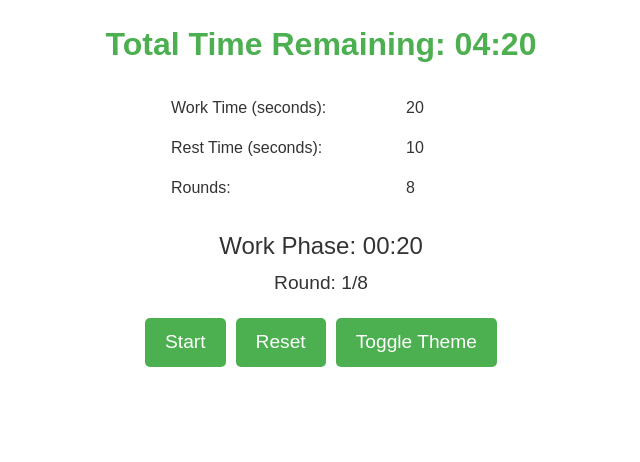
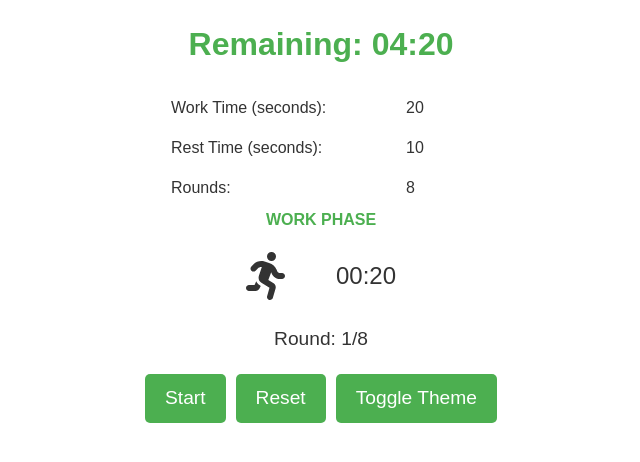
Before and after one commit to VoropN/tabata-timer, a Next.js app: page / in a window 1280 px wide. Shown: the top 462 px of the page, without its empty margins (319-959 px from the left). Built offline with nearby package versions, Linux system fonts and the light colour scheme.

Commit message:
update styles

```diff
--- a/components/TabataTimer.module.scss
+++ b/components/TabataTimer.module.scss
@@ -35,7 +35,17 @@
 /* Display timer phase and time remaining */
 .timerDisplay {
   font-size: 1.5rem;
-  margin-top: 20px;
+  margin: 20px 0;
+  min-width: 150px;
+  justify-content: space-between;
+  align-items: center;
+  display: flex;
+}
+
+.phaseName {
+  color: var(--primary-color);
+  font-weight: bold;
+  text-transform: uppercase;
 }
 
 .roundStatus {
--- a/components/TabataTimer.tsx
+++ b/components/TabataTimer.tsx
@@ -1,5 +1,7 @@
 'use client';
 
+import { faChair, faRunning } from '@fortawesome/free-solid-svg-icons';
+import { FontAwesomeIcon } from '@fortawesome/react-fontawesome';
 import { useEffect, useState } from 'react';
 import styles from './TabataTimer.module.scss';
 
@@ -135,7 +137,7 @@ const TabataTimer = () => {
   return (
     <div className={styles.timerContainer}>
       <div className={styles.timerHeader}>
-        Total Time Remaining: {formatTime(calculateTotalRemainingTime())}
+        Remaining: {formatTime(calculateTotalRemainingTime())}
       </div>
 
       <div className={styles.timerControls}>
@@ -166,9 +168,16 @@ const TabataTimer = () => {
         />
       </div>
 
+      <div className={styles.phaseName}>
+        {timerState.isWorkPhase ? <>Work Phase</> : <>Rest Phase</>}
+      </div>
       <div className={styles.timerDisplay}>
-        {timerState.isWorkPhase ? 'Work' : 'Rest'} Phase:{' '}
-        {formatTime(timerState.seconds)}
+        {timerState.isWorkPhase ? (
+          <FontAwesomeIcon icon={faRunning} size="2x" />
+        ) : (
+          <FontAwesomeIcon icon={faChair} size="2x" color="grey" />
+        )}
+        <span>{formatTime(timerState.seconds)}</span>
       </div>
 
       <div className={styles.roundStatus}>
--- a/package.json
+++ b/package.json
@@ -9,6 +9,9 @@
     "lint": "next lint"
   },
   "dependencies": {
+    "@fortawesome/free-regular-svg-icons": "^6.7.2",
+    "@fortawesome/free-solid-svg-icons": "^6.7.2",
+    "@fortawesome/react-fontawesome": "^0.2.2",
     "next": "15.3.1",
     "next-pwa": "^5.6.0",
     "react": "^19.0.0",
```
Also changed, not shown: 1 other file (tests, documents, lock files or other folders).
